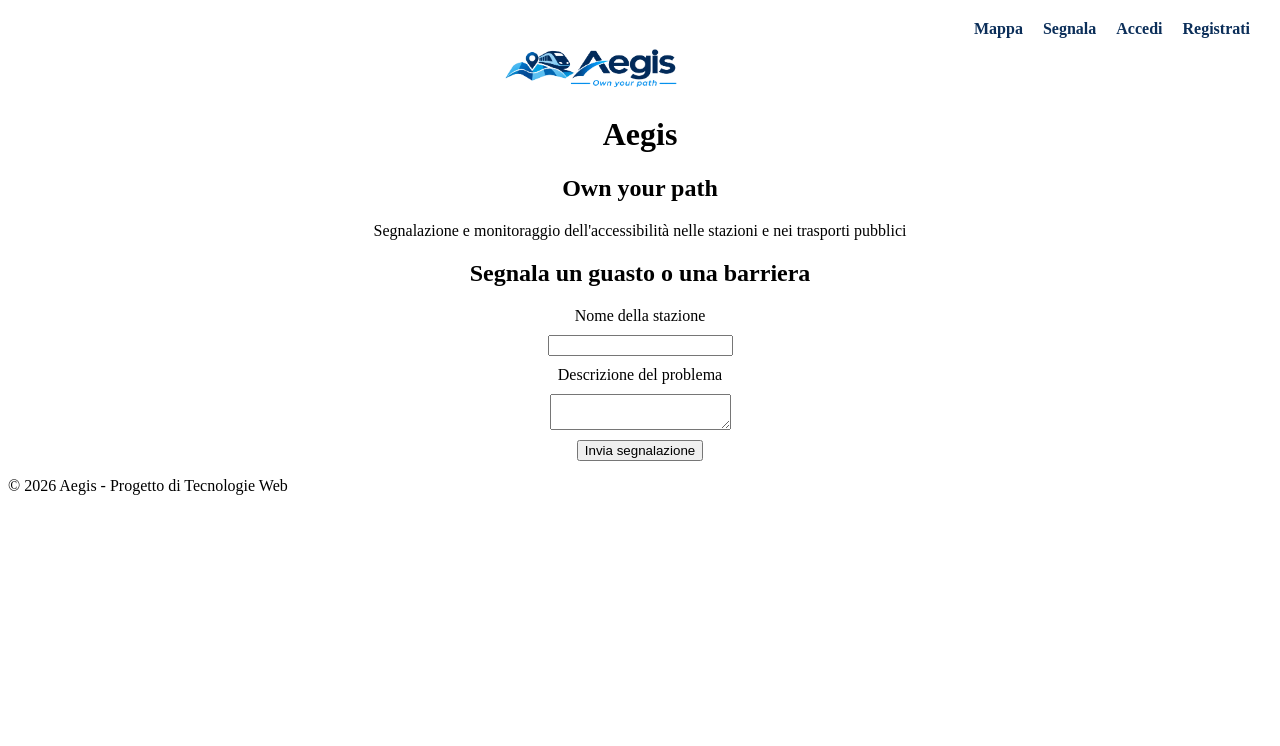
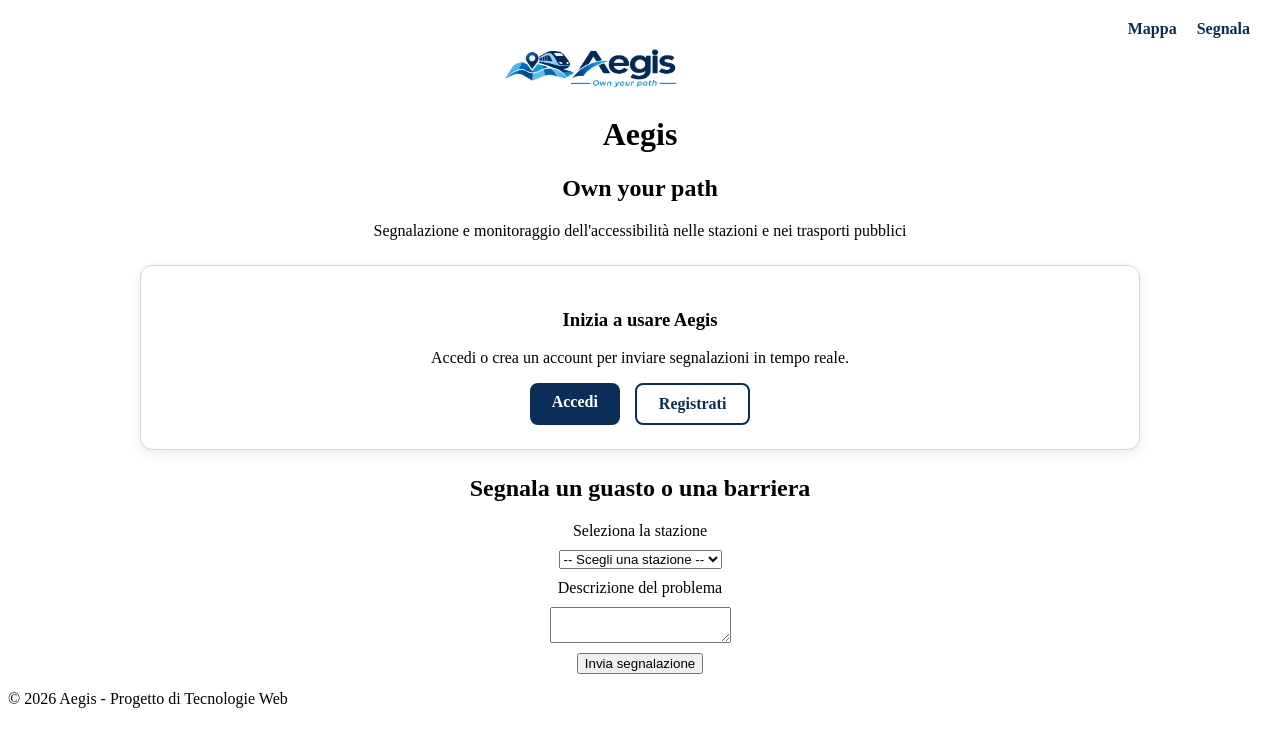
Before and after one commit to mic-bra/aegis, a plain HTML site: page index.html in a window 1280 px wide. Both pictures are taken after a click on the link "Segnala". Drawn offline with nearby package versions, Linux system fonts and the light colour scheme.

Commit message:
aggiunta card

```diff
--- a/index.html
+++ b/index.html
@@ -21,12 +21,18 @@
             <ul>
                 <li><a href="#" id="link-mappa">Mappa</a></li>
                 <li><a href="#" id="link-segnala">Segnala</a></li>
-                <li> <a href="login.html">Accedi</a></li>
-                <li> <a href="register.html">Registrati</a></li>
             </ul>
         </nav>
     </header>
 <main>
+         <section id="box-accesso" class="card-accesso">
+             <h3>Inizia a usare Aegis</h3>
+             <p>Accedi o crea un account per inviare segnalazioni in tempo reale.</p>
+             <div class="pulsanti-accesso">
+                <a href="login.html" class="btn-primario">Accedi</a>
+                <a href="register.html" class="btn-secondario">Registrati</a>
+            </div>
+        </section>
            <section id="sezione-mappa" hidden>
            <h2>Mappa e stato
             dell'accessibilità</h2>
@@ -37,12 +43,19 @@
          </form>
 
         <div id="map"></div>
-    </section>
+   </section>
             <section id="sezione-segnala" hidden>
             <h2>Segnala un guasto o una barriera</h2>
             <form method="POST">
-                <label for="stazione">Nome della stazione</label>
-                <input type="text" id="stazione" name="stazione" required>
+                 <label for="stazione">Seleziona la stazione</label>
+          <select id="stazione" name="stazione" required>
+              <option value="">-- Scegli una stazione --</option>
+              <option value="garibaldi">Napoli Garibaldi</option>
+              <option value="toledo">Toledo (Linea 1)</option>
+              <option value="mergellina">Mergellina</option>
+              <option value="altro">Altro (specifica)</option>
+  </select>
+               <input type="text" id="stazione-altro" name="stazione_altro" placeholder="Scrivi il nome della stazione" hidden>
 
                 <label for="descrizione">Descrizione del problema</label>
                 <textarea id="descrizione" name="descrizione" required></textarea>
--- a/script.js
+++ b/script.js
@@ -20,3 +20,44 @@ linkSegnala.addEventListener("click", function (event) {
     sezioneMappa.hidden = true;
     sezioneSegnala.hidden = false;
 });
+// Gestione opzione "Altro" nel menu a tendina del form
+const selectStazione = document.getElementById("stazione");
+const inputAltro = document.getElementById("stazione-altro");
+
+selectStazione.addEventListener("change", function () {
+    if (selectStazione.value === "altro") {
+        inputAltro.hidden = false;
+        inputAltro.required = true;
+    } else {
+        inputAltro.hidden = true;
+        inputAltro.required = false;
+    }
+});
+
+// Elenco stazioni e segnaposto sulla mappa
+const stazioni = [
+    {
+        nome: "Napoli Garibaldi",
+        lat: 40.8529,
+        lng: 14.2722,
+        stato: "Guasto: ascensore binario 2 fuori servizio"
+    },
+    {
+        nome: "Toledo (Linea 1)",
+        lat: 40.8427,
+        lng: 14.2491,
+        stato: "Accessibile: ascensori e rampe attivi"
+    },
+    {
+        nome: "Mergellina",
+        lat: 40.8288,
+        lng: 14.2215,
+        stato: "Accessibile: percorso senza barriere attivo"
+    }
+];
+
+stazioni.forEach(function (stazione) {
+    L.marker([stazione.lat, stazione.lng])
+        .addTo(map)
+        .bindPopup(`<strong>${stazione.nome}</strong><br>${stazione.stato}`);
+});
--- a/style.css
+++ b/style.css
@@ -5,11 +5,46 @@
     margin-left: 39%;
     margin-top: 35px;
 }
+.card-accesso {
+    background-color: #ffffff;
+    border: 1px solid #d0d7de;
+    border-radius: 12px;
+    padding: 24px;
+    margin: 25px auto;
+    box-shadow: 0 4px 12px rgba(0, 0, 0, 0.08);
+    text-align: center;
+}
+
+.pulsanti-accesso {
+    display: flex;
+    justify-content: center;
+    gap: 15px;
+    margin-top: 16px;
+}
+
+.btn-primario, .btn-secondario {
+    padding: 10px 22px;
+    border-radius: 8px;
+    text-decoration: none;
+    font-weight: bold;
+    display: inline-block;
+}
+
+.btn-primario {
+    background-color: #0b2e59;
+    color: #ffffff;
+}
+
+.btn-secondario {
+    background-color: #ffffff;
+    color: #0b2e59;
+    border: 2px solid #0b2e59;
+}
 header {
     text-align: center;
 }
 main {
-    max-width: 450px;
+    max-width: 1000px;
     margin: 0 auto;
     text-align: center;
 }
```
